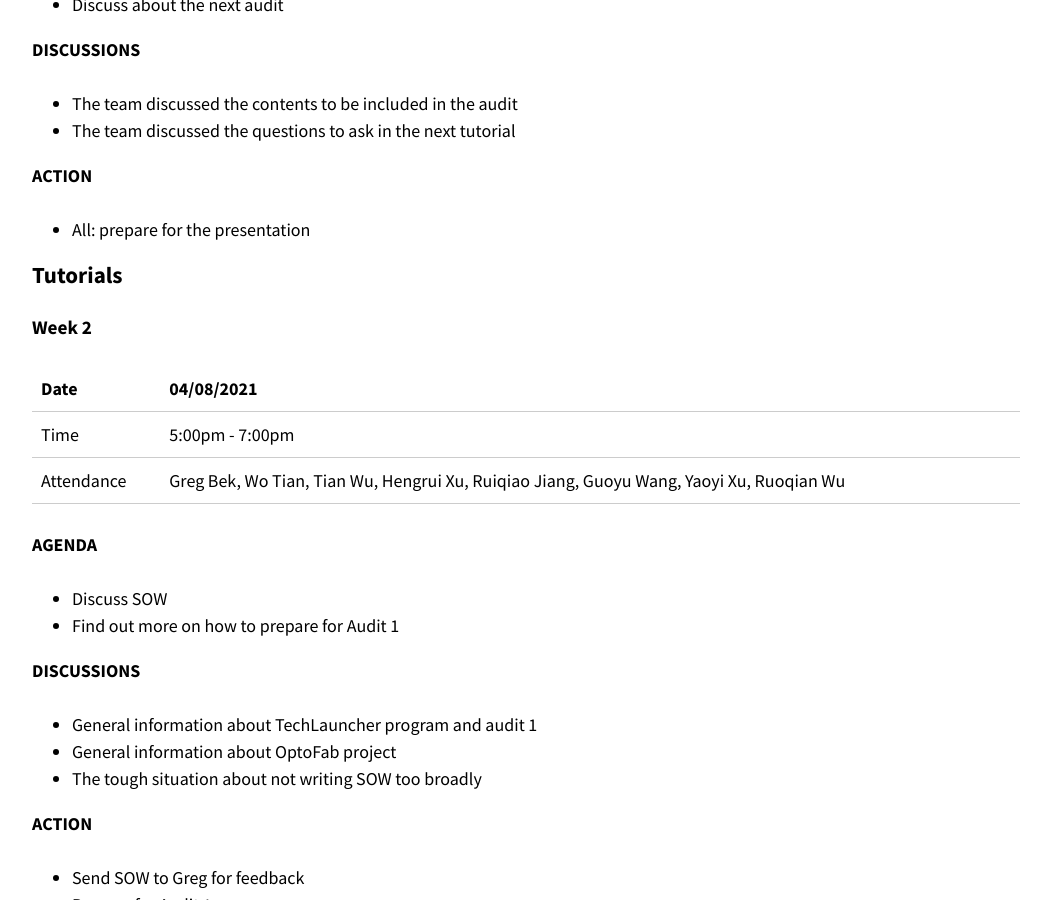
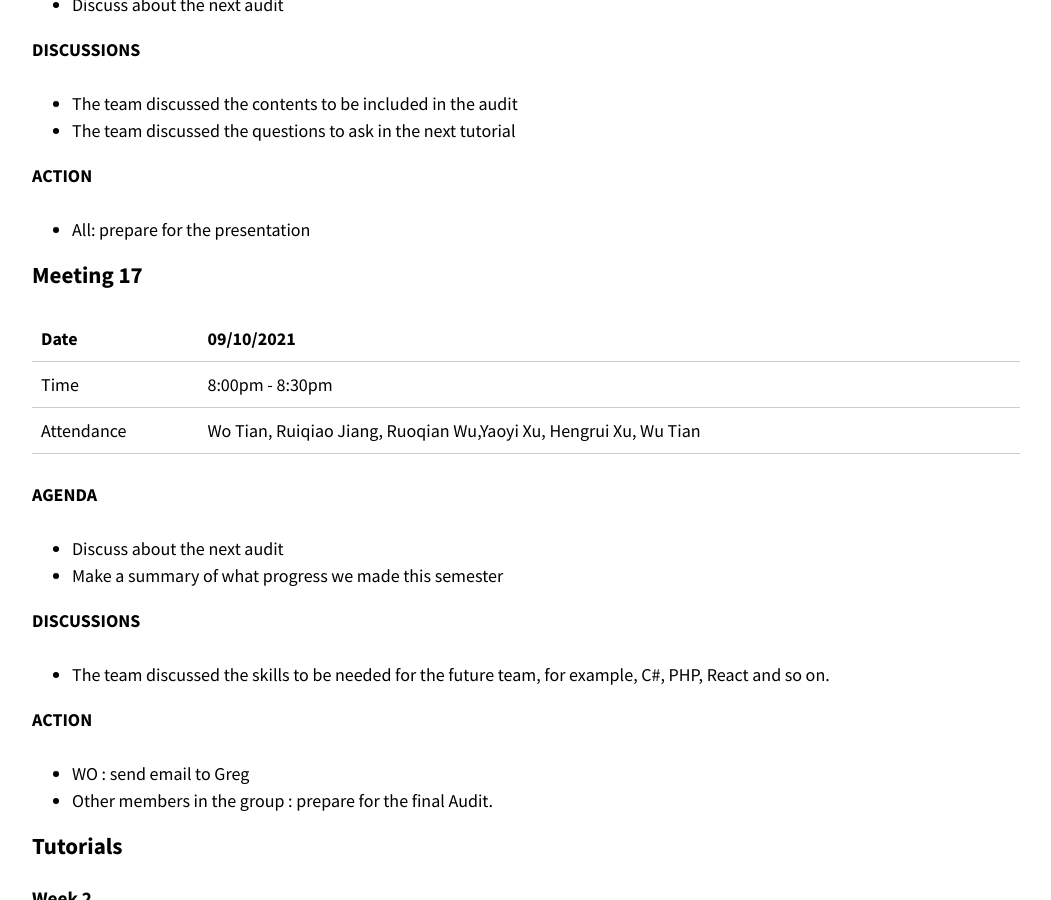
Before and after one commit to optofab/optofab.github.io, a Jekyll site: the page built from meeting_minutes.md, in a window 1280 px wide and 900 px high, scrolled down 22481 px. Shown: the whole window, without its empty margins (114-1165 px from the left). Built offline with Jekyll 4.4.1, drawn with Linux system fonts in a browser that asks for light colours; nearby versions of some CDN libraries; emoji names are drawn with the system emoji font.

Commit message:
Update meeting_minutes.md

```diff
--- a/meeting_minutes.md
+++ b/meeting_minutes.md
@@ -800,6 +800,27 @@ Our team:
 
 - All: prepare for the presentation
 
+### Meeting 17
+
+| Date       | 09/10/2021                                                        |
+| ---------- | ----------------------------------------------------------------- |
+| Time       | 8:00pm - 8:30pm                                                   |
+| Attendance | Wo Tian, Ruiqiao Jiang, Ruoqian Wu,Yaoyi Xu, Hengrui Xu, Wu Tian  |
+
+**AGENDA**
+
+- Discuss about the next audit
+- Make a summary of what progress we made this semester
+
+**DISCUSSIONS**
+
+- The team discussed the skills to be needed for the future team, for example, C#, PHP, React and so on.
+
+**ACTION**
+
+- WO : send email to Greg
+- Other members in the group : prepare for the final Audit.
+
 ### Tutorials
 
 #### Week 2
```
